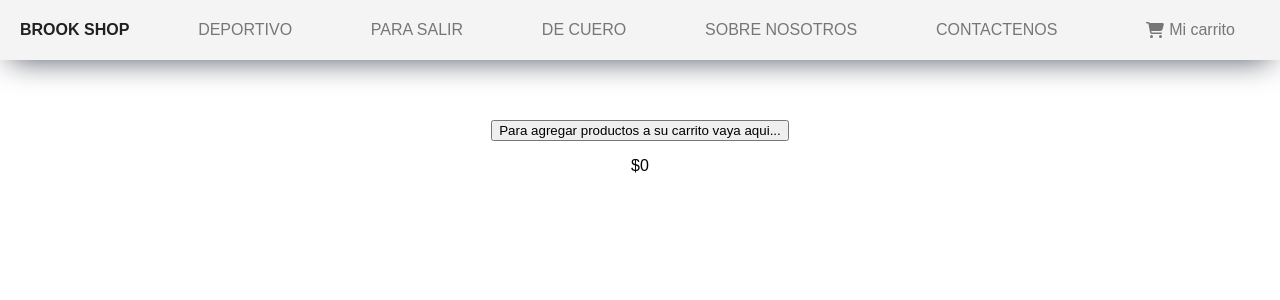
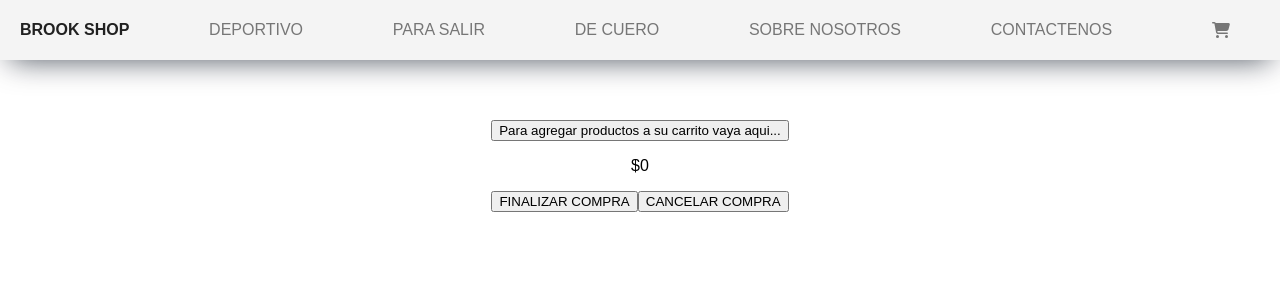
Before and after one commit to facuferreria/My-Ecomerce-with-ReactJS, a React (Create React App) app: page /cart in a window 1280 px wide. Shown: the top 300 px of the page. Built offline with nearby package versions, Linux system fonts and the light colour scheme.

Commit message:
Initialize project using Create React App

```diff
--- a/src/components/Cart/Cart.jsx
+++ b/src/components/Cart/Cart.jsx
@@ -5,7 +5,7 @@ import { FontAwesomeIcon } from '@fortawesome/react-fontawesome';
 import { faTrashCan } from '@fortawesome/free-solid-svg-icons';
 
 function Cart() {
-  const {cart, removeFromCart} = useContext(newContext)
+  const {cart, removeFromCart, calculateTotalPrice, clearCart} = useContext(newContext)
   console.log(cart);
   return (
     <div>
@@ -29,7 +29,11 @@ function Cart() {
           </div>)
         }
         <div className="price-container">
-          <p className="total-price">${cart.reduce((prev, product) => prev.item.price + product.item.price , 0)}</p>
+          <p className="total-price">${calculateTotalPrice()}</p>
+        </div>
+        <div className="price-container">
+          <button className="price-btn">FINALIZAR COMPRA</button>
+          <button className="price-btn" onClick = {() => clearCart() }>CANCELAR COMPRA</button>
         </div>
     </div>
   )
--- a/src/components/CartWidget/CartWidget.jsx
+++ b/src/components/CartWidget/CartWidget.jsx
@@ -10,7 +10,7 @@ function CartWidget() {
     <div>
         <div className="miCart">
             <FontAwesomeIcon icon={ faCartShopping } className="miCart-icon" />
-            <p className="miCart-text">Mi carrito</p>
+            <p className="miCart-text">{cart.length === 0 ? "" : cart.reduce((prev, product) => prev + product.quantity , 0)}</p>
         </div>
     </div>
   )
--- a/src/components/Context/CartContext.jsx
+++ b/src/components/Context/CartContext.jsx
@@ -6,7 +6,7 @@ export function CartContext({children}) {
 
     const [cart, setCart] = useState([]);
 
-    const addToCart= (item) =>{
+    const addToCart= (item) => {
 
         if (inCart(item.item.id)) {
             let itemInCart = cart.find(prod => prod.item.id === item.item.id)
@@ -20,21 +20,24 @@ export function CartContext({children}) {
 
     const removeFromCart=(item) => {
         item.quantity > 0 ? item.quantity-- : item.quantity = 0;
-        console.log(item.quantity);
-        setCart(cart);
+        setCart([...cart]);
     }
 
-    const clearCart= () =>{
+    const clearCart= () => {
         setCart([])
     }
 
-    const inCart= (id) =>{
+    const inCart= (id) => {
         let productInCart = cart.find(producto => producto.item.id === id)
         return productInCart ? true : false
     }
 
+    const calculateTotalPrice = () => {
+        return cart.reduce((prev, product) => prev + product.item.price * product.quantity , 0)
+    }
+
   return (
-    <newContext.Provider value={{cart, addToCart, removeFromCart, clearCart, inCart}}>
+    <newContext.Provider value={{cart, addToCart, removeFromCart, clearCart, inCart, calculateTotalPrice}}>
         {children}
     </newContext.Provider>
   )
```
